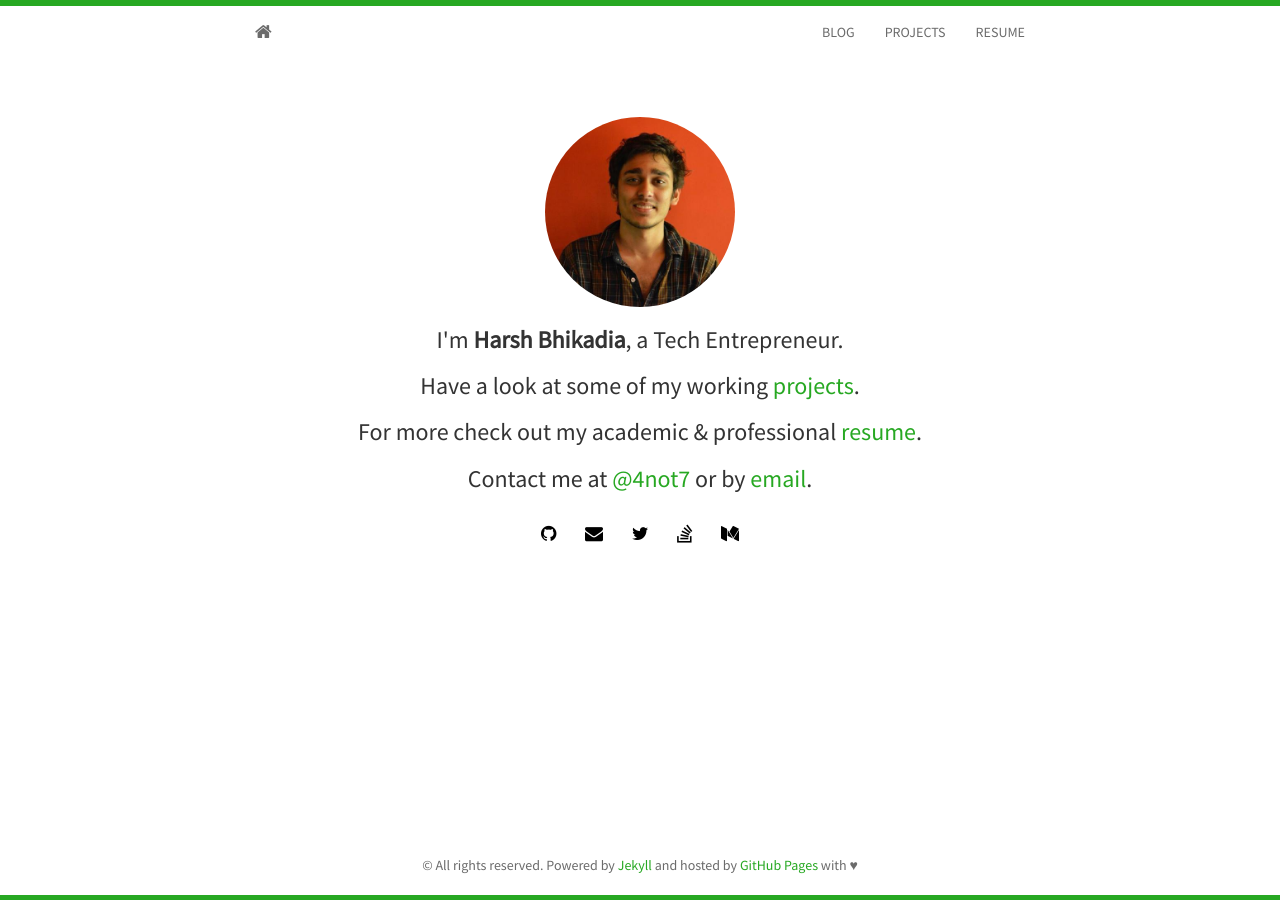
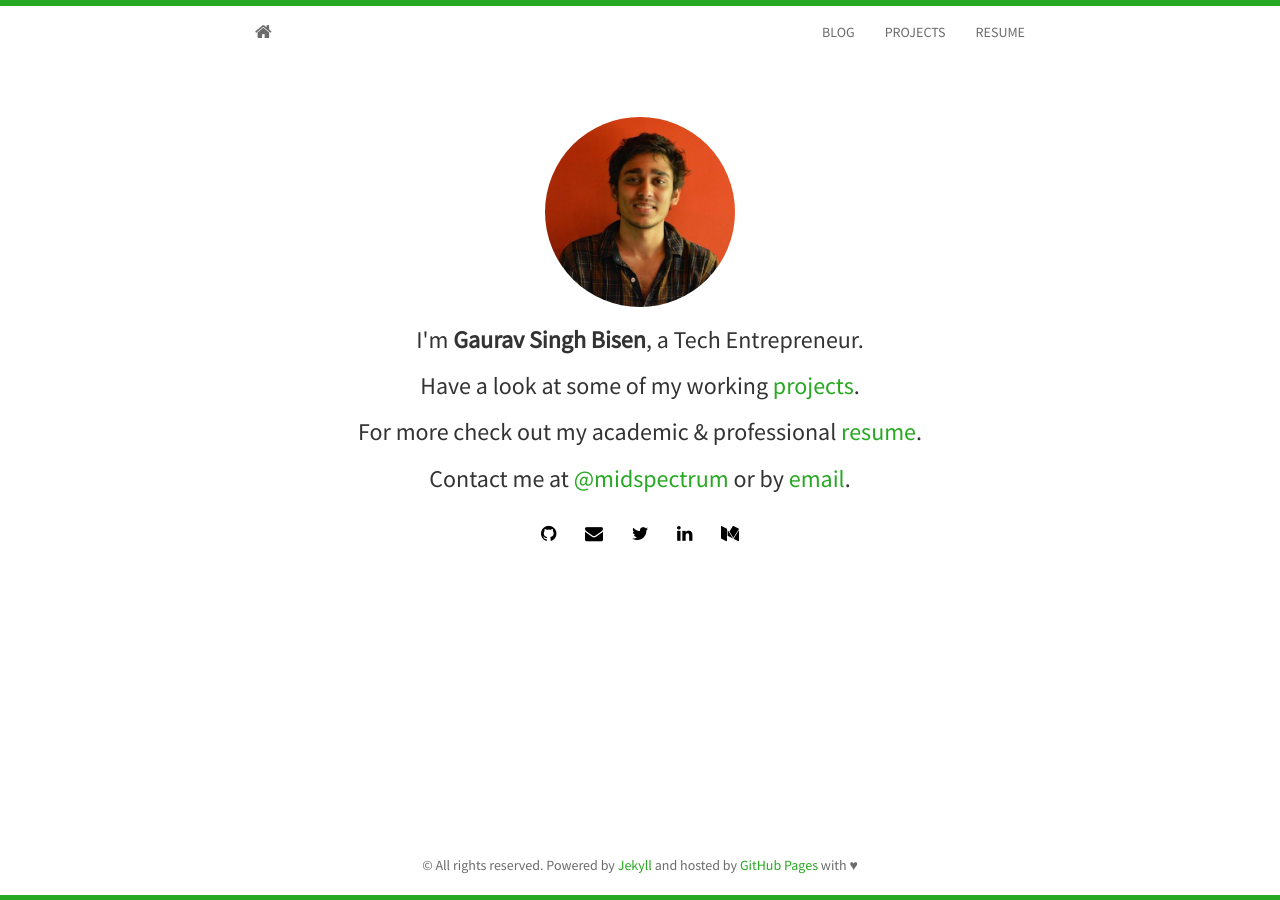
Before and after one commit to gauravsinghbisen/gauravsinghbisen.github.io, a Jekyll site: the page built from index.html, in a window 1280 px wide. Built offline with Jekyll 4.4.1, drawn with Linux system fonts in a browser that asks for light colours; nearby versions of some CDN libraries; the list of posts is cut into pages by our own code.

Commit message:
Update _config.yml

```diff
--- a/_config.yml
+++ b/_config.yml
@@ -11,18 +11,17 @@ safe: true
 
 
 # edit here to achieve your personal greatness
-url: http://bhikadia.com/
+url: http://gauravbisen.com/
 baseurl:
-title: Harsh Bhikadia
-author: Harsh Bhikadia
+title: Gaurav Singh Bisen
+author: Gaurav Singh Bisen
 description: Personal blog and resume
 avatar: profile.jpg
-email: harsh@bhikadia.com
-github: daadu # username
-twitter: 4not7
-#linkedin: username
-stackoverflow: users/2554745/harsh-bhikadia   #e.g: users/2735833/proton1h1
-medium: daadu
+email: bisen.gaurav23@gmail.com
+github: gauravsinghbisen # username
+twitter: midspectrum
+linkedin: gauravsinghbisen
+medium: gauravsinghbisen
 #Comment out if you don't want disqus
 #disqus: username
 google_analytics: UA-71475870-2
```
